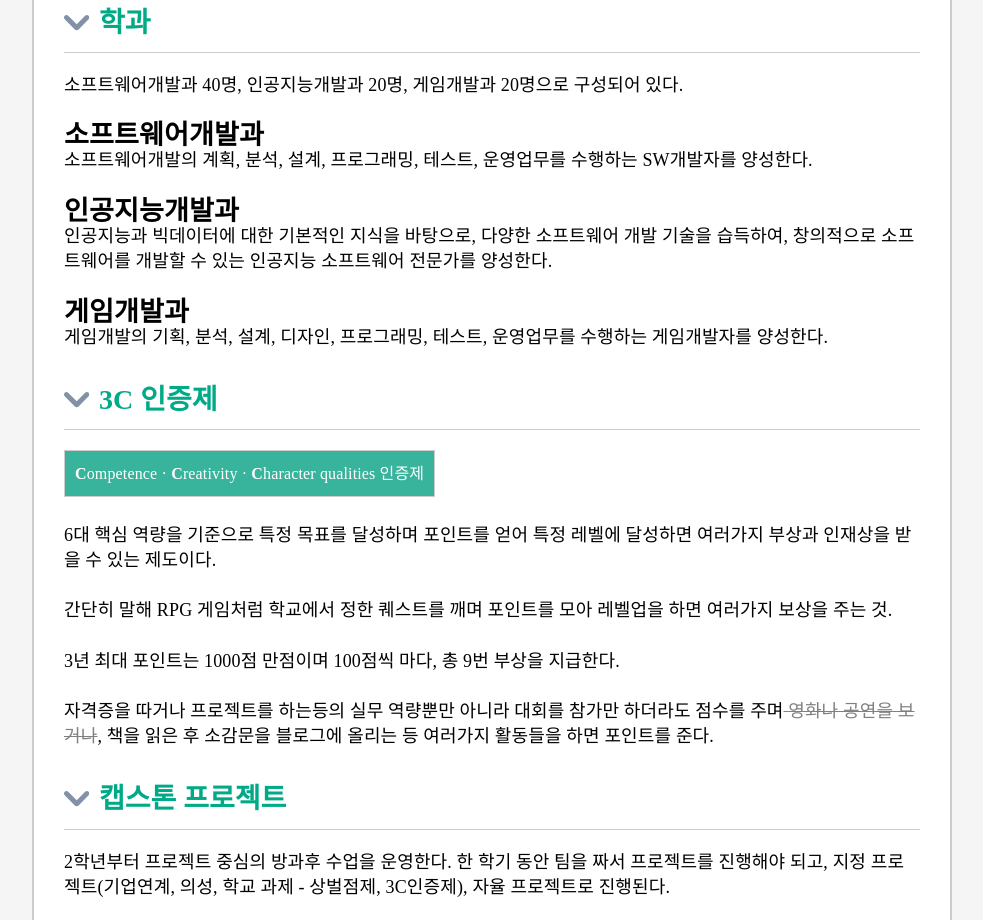
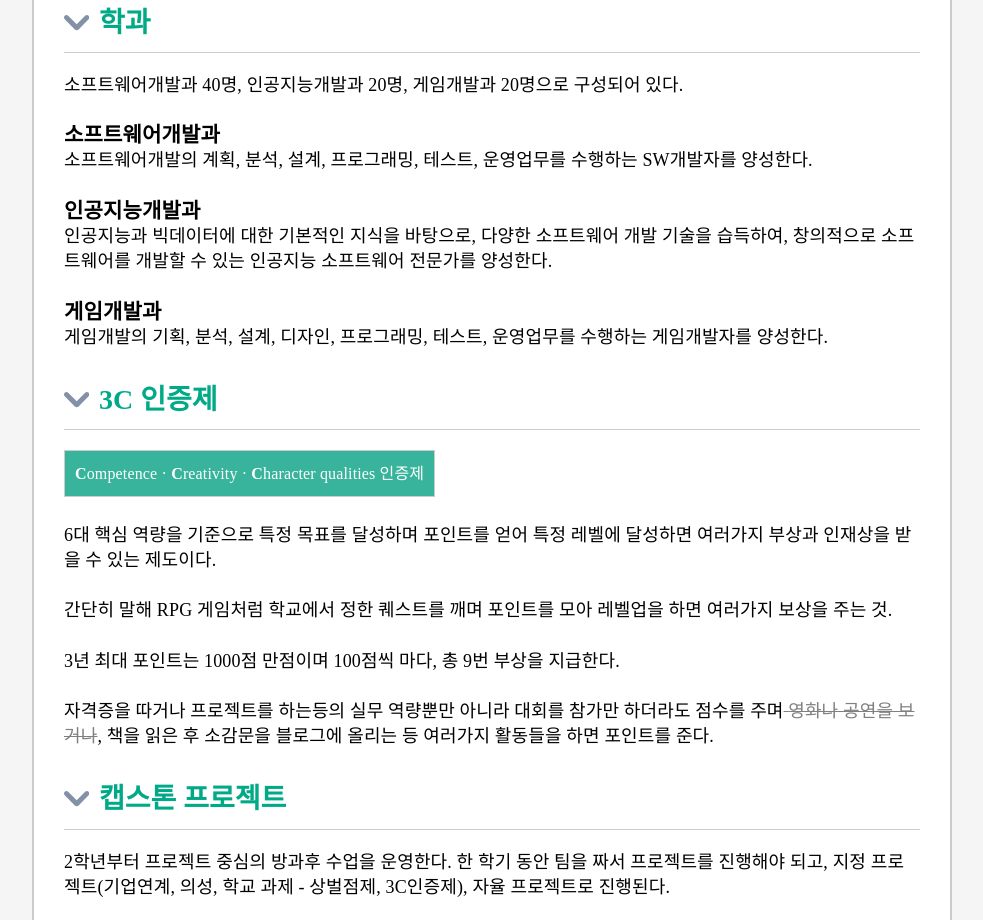
Before and after one commit to GYEONGSOWIKI/GYEONGSOWIKI_WEB_FE, a React (Vite) app: page / in a window 1280 px wide. Shown: the part 1700-2620 px from the top of the page, without its empty margins (8-991 px from the left). Built offline with nearby package versions, Linux system fonts and the light colour scheme; a web font is replaced by a local one.

Commit message:
🚨 create warning message - 💄 change style home

```diff
--- a/src/App.tsx
+++ b/src/App.tsx
@@ -1,6 +1,13 @@
 import * as R from "./allFiles";
 
+import { useEffect } from "react";
+
 const App = () => {
+  useEffect(() => {
+    console.log('%c ⚠️ 타인에 대한 조롱, 또는 비방, 비난으로 인해 발생하는 법적인 문제에 대한 책임은 본인에게 있습니다.',
+      `font-size:30px; font-weight: 900; color:white; background-color: red`);
+  }, [])
+
   return (
     <R.CommonRouter />
   );
--- a/src/pages/Main/Home/index.tsx
+++ b/src/pages/Main/Home/index.tsx
@@ -77,17 +77,17 @@ const Home = () => {
                                     소프트웨어개발과 40명, 인공지능개발과 20명, 게임개발과
                                     20명으로 구성되어 있다.
                                     <br /> <br />
-                                    <h2>소프트웨어개발과</h2>
+                                    <h3>소프트웨어개발과</h3>
                                     소프트웨어개발의 계획, 분석, 설계, 프로그래밍, 테스트,
                                     운영업무를 수행하는 SW개발자를 양성한다.
                                     <br /> <br />
-                                    <h2>인공지능개발과</h2>
+                                    <h3>인공지능개발과</h3>
                                     인공지능과 빅데이터에 대한 기본적인
                                     지식을 바탕으로, 다양한 소프트웨어 개발 기술을 습득하여,
                                     창의적으로 소프트웨어를 개발할 수 있는 인공지능 소프트웨어
                                     전문가를 양성한다.
                                     <br /> <br />
-                                    <h2>게임개발과</h2>
+                                    <h3>게임개발과</h3>
                                     게임개발의 기획, 분석, 설계, 디자인,
                                     프로그래밍, 테스트, 운영업무를 수행하는 게임개발자를
                                     양성한다.
```
